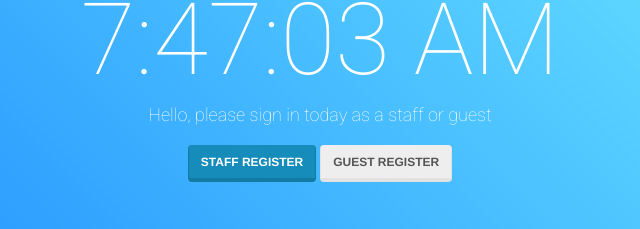
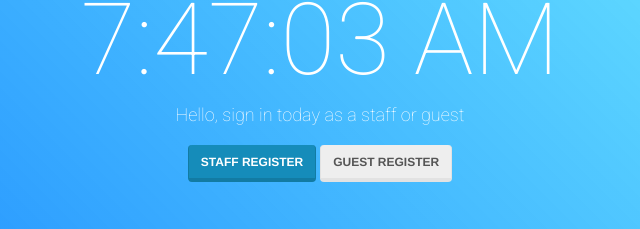
Before and after one commit to andela-toladele/marktime, a plain HTML site: page index.html in a window 1280 px wide. Shown: the part 348-577 px from the top of the page, 320-960 px from the left. Drawn offline with nearby package versions, Linux system fonts and the light colour scheme.

```diff
--- a/index.html
+++ b/index.html
@@ -37,7 +37,7 @@
   <div id="currenttime"></div>
 
   <div id="choices">
-    <h4 class ="intro">Hello, please sign in today as a staff or guest</h4>
+    <h4 class ="intro">Hello, sign in today as a staff or guest</h4>
     <button type="button" class="btn btn-primary" id="staff">Staff Register</button>
     <button type="button" class="btn btn-default" id="guest">Guest Register</button>
     <div class="row">
```
